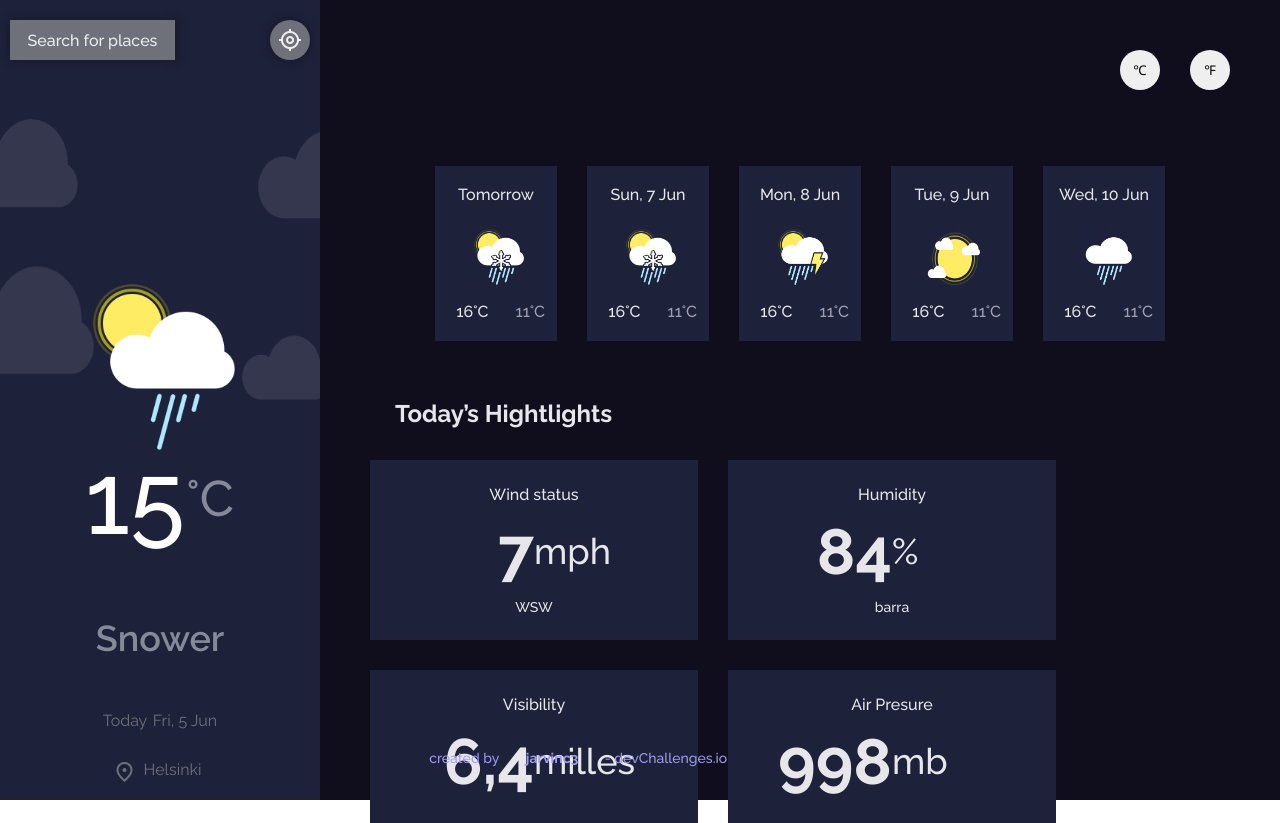
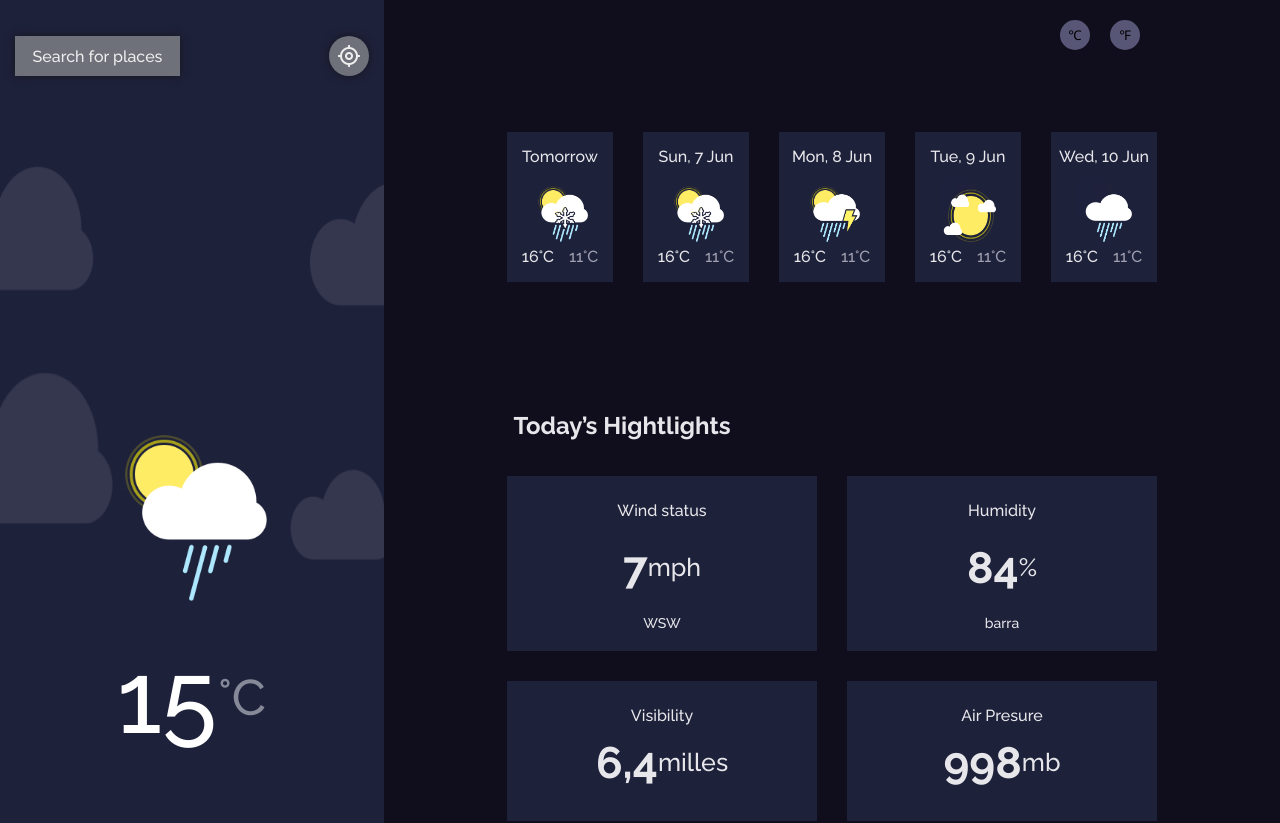
Before and after one commit to jarvinc3/AppDelClima, a Next.js app: page / in a window 1280 px wide. Shown: the top 823 px of the page. Built offline with nearby package versions, Linux system fonts and the light colour scheme.

Commit message:
responsive

```diff
--- a/components/cards.js
+++ b/components/cards.js
@@ -36,10 +36,12 @@ export default function Cards()  {
   return (
     <main className="principal-container">
       <h1>Today’s Hightlights</h1>
-      <MediumCard dato1= "Wind status"  dato2= "7 " datoAdd= " mph" dato3= " WSW" />
-      <MediumCard dato1= "Humidity"  dato2= "84 " datoAdd= " %" dato3= "barra" />
-      <LowCards dato1= "Visibility"  dato2= "6,4 " datoAdd= " milles" />
-      <LowCards dato1= "Air Presure"  dato2= "998 " datoAdd= " mb" />
+      <div className="cards-container">
+        <MediumCard dato1= "Wind status"  dato2= "7 " datoAdd= " mph" dato3= " WSW" />
+        <MediumCard dato1= "Humidity"  dato2= "84 " datoAdd= " %" dato3= "barra" />
+        <LowCards dato1= "Visibility"  dato2= "6,4 " datoAdd= " milles" />
+        <LowCards dato1= "Air Presure"  dato2= "998 " datoAdd= " mb" />
+      </div>
       </main>
   )
 }
--- a/components/css/cards.css
+++ b/components/css/cards.css
@@ -1,6 +1,6 @@
 .principal-container {
   width: 100%;
-  height: 170%;
+  height: 150%;
   background: #100E1D;
   display: flex;
   flex-direction: column;
@@ -16,8 +16,12 @@
   letter-spacing: 0em;
   text-align: left;
   color: #E7E7EB;
-  padding: 30px 0 10px 25px;
+  padding: 30px 130px 10px 25px;
   height: 60px;
+}
+
+.cards-container{
+  display: contents;
 }
 
 .only-card {
@@ -109,17 +113,44 @@
 
 }
 
-@media screen and (min-width: 768px) {
+@media screen and (min-width: 1280px) {
 
-    .principal-container{
+    .principal-container {
       width: 100%;
-      height: 53%;
+      height: 63%;
       display: flex;
+      flex-direction: column;
+      justify-content: flex-start;
+    }
+    .principal-container > h1 {
+      display: flex;
+      padding: 90px 420px 20px 0;
+      justify-content: center;
+      align-items: center;
+      height: 26px;
+    }
+    .cards-container {
+      display: flex;
+      justify-content: center;
       flex-wrap: wrap;
-      flex-direction: row;
-      padding: 50px;
+      height: 340px;
+      gap: 30px;
+      width: 650px;
     }
     .only-card{
       display: flex;
+      width: 310px;
+      height: 175px;
+    }
+    .only-card-low{
+      width: 310px;
+      height: 140px;
+      gap: 0;
+    }
+    .dato2 > h3 {
+      font-size: 44px;
+    }
+    .dato2 > p {
+      font-size: 25px;
     }
 }
--- a/components/css/miniCards.css
+++ b/components/css/miniCards.css
@@ -2,7 +2,7 @@
 .container-all-cards {
     background: #100E1D;
     width: 100%;
-    height: 120%;
+    height: 110%;
     display: flex;
     gap: 30px;
     padding: 50px 50px;
@@ -16,7 +16,7 @@
 .mini-cards-container {
     background: #100E1D;
     width: 100%;
-    height: 112%;
+    height: 90%;
     display: flex;
     gap: 30px;
     flex-wrap: wrap;
@@ -93,39 +93,64 @@
     height: 20px;
 }
 
-@media screen and (min-width: 768px) {
+@media screen and (min-width: 1280px) {
 
     .container-all-cards{
       width: 100%;
-      height: 40%;
+      height: 30%;
       display: flex;
       justify-content: space-around;
-      gap: 50px 90px;
+      gap: 20px;
+      padding: 20px 0 0;
     }
     .grados-btn{
         display: flex;
         justify-content: flex-end;
-        height: 30%;
-        gap: 30px;
+        height: 12%;
+        width: 100%;
+        gap: 20px;
+        padding: 0 140px;
 
     }
     .grado-celcius{
-        width: 40px;
-        height: 40px;
+        width: 30px;
+        height: 30px;
         border-radius: 50px;
         border-style: none;
+        background: #585676;
+
+    }
+    .grado-celcius:hover{
+        background: #E7E7EB;
+        color: #110E3C;
+        cursor: pointer;
+        box-shadow: 0px 0px 8px 0px #7373ff;
+
     }
     .grado-farengeit{
-        width: 40px;
-        height: 40px;
+        width: 30px;
+        height: 30px;
         border-radius: 50px;
         border-style: none;
+        background: #585676;
+
+    }
+    .grado-farengeit:hover{
+        background: #E7E7EB;
+        color: #110E3C;
+        cursor: pointer;
+        box-shadow: 0px 0px 8px 0px #7373ff;
     }
     .mini-cards-container {
         width: 100%;
-        height: 70%;
+        height: 50%;
         display: flex;
         align-items: center;
         justify-content: center;
     }
+    .container-card{
+        width: 106px;
+        height: 150px;
+
+    }
 }
--- a/components/css/vista.css
+++ b/components/css/vista.css
@@ -6,7 +6,7 @@
 }
 
 .superior-section {
-    padding: 0 10px;
+    padding: 0 15px;
     height: 10%;
     display: flex;
     justify-content:space-between;
@@ -18,6 +18,14 @@
     height: 40px;
     background-color: #6E707A;
     box-shadow: 0px 0px 8px 0px #151520;
+    display: flex;
+    justify-content: center;
+}
+
+.search-btn:hover{
+    box-shadow: 0px 0px 8px 0px #9090ff;
+    cursor: pointer;
+    border-radius: 10px;
 }
 
 .search-btn > button {
@@ -32,6 +40,11 @@
     text-align: center;
 }
 
+.open-search:hover {
+    cursor: pointer;
+    color: #1E213A;
+}
+
 .my_location_container{
     display: flex;
     width: 40px;
@@ -40,6 +53,14 @@
     color: #eeeeee;
     border-radius: 30px;
     box-shadow: 0px 0px 8px 0px #151520;
+    display: flex;
+    justify-content: center;
+}
+
+.my_location_container:hover{
+    cursor: pointer;
+    box-shadow: 0px 0px 8px 0px #9090ff;
+    color: #1E213A;
 }
 
 span.material-symbols-outlined.my-location {
@@ -70,14 +91,14 @@ span.material-symbols-outlined.my-location {
     justify-content: center;
     align-items: center;
     position: relative;
-
+    bottom: 270px;
 }
 
 .clima-grafic > img {
     width: 150px;
     height: 174px;
     position: absolute;
-    bottom: 270px;
+
 
 }
 
@@ -133,7 +154,7 @@ span.material-symbols-outlined.my-location {
 }
 
 .inferior-section {
-    height: 20%;
+    height: 15%;
     width: 100%;
     display: flex;
     flex-direction: column;
@@ -179,13 +200,10 @@ span.material-symbols-outlined.location-on {
 
 }
 
-@media screen and (min-width: 768px) {
+@media screen and (min-width: 1280px) {
     .container-principal{
-      width: 25%;
-      height: 100%;
-    }
-    .clima-grafic > img {
-        bottom: 270px;
+      width: 30%;
+      height: 140%;
     }
     .mid-superior-section{
         width: 100%;
@@ -194,9 +212,6 @@ span.material-symbols-outlined.location-on {
     }
     .mid-inferior-section{
         height: 35%;
-    }
-    .grados-container{
-
     }
     .grados-container > h1 {
         font-size: 100px;
--- a/components/vista.js
+++ b/components/vista.js
@@ -3,11 +3,11 @@ import "../components/css/vista.css"
 
 function Vista() {
   return (
-    <header className='container-principal'>
+    <div className='container-principal'>
         <link rel="stylesheet" href="https://fonts.googleapis.com/css2?family=Material+Symbols+Outlined:opsz,wght,FILL,GRAD@48,400,1,0" />
         <section className='superior-section'>
             <div className="search-btn">
-                <button>Search for places</button>
+                <button className="open-search">Search for places</button>
             </div>
             <div className="my_location_container">
             <span class="material-symbols-outlined my-location">my_location</span>
@@ -41,7 +41,7 @@ function Vista() {
                 <p>Helsinki</p>
             </div>
         </section>
-    </header>
+    </div>
   )
 }
 
--- a/src/app/globals.css
+++ b/src/app/globals.css
@@ -5,7 +5,6 @@
   margin: 0;
   padding: 0;
   box-sizing: border-box;
-  width: 100%;
   height: 100%;
   font-family: 'Raleway', sans-serif;
 }
@@ -18,9 +17,11 @@ footer{
 }
 
 .div-footer {
-  height: 50%;
+  height: 100%;
   width: 100%;
   display: flex;
+  justify-content: center;
+  margin: 0 70px 0 0;
 }
 
 .p1 {
@@ -29,7 +30,7 @@ footer{
   align-items: center;
   justify-content: flex-end;
   color: #A09BF1;
-  width: 255px;
+  width: 140px;
 }
 
 .p2 {
@@ -46,17 +47,18 @@ footer{
   font-size: 14px;
   align-items: center;
   color: #A09BF1;
-  width: 150px;
+  width: 64px;
+
 }
 
-@media screen and (min-width: 765px) {
+@media screen and (min-width: 1280px) {
 
   .principal{
     display: flex;
 
   }
   .cards-div{
-    width: 75%;
-    height: 100%;
+    width: 70%;
+    height: 140%;
   }
 }
```
